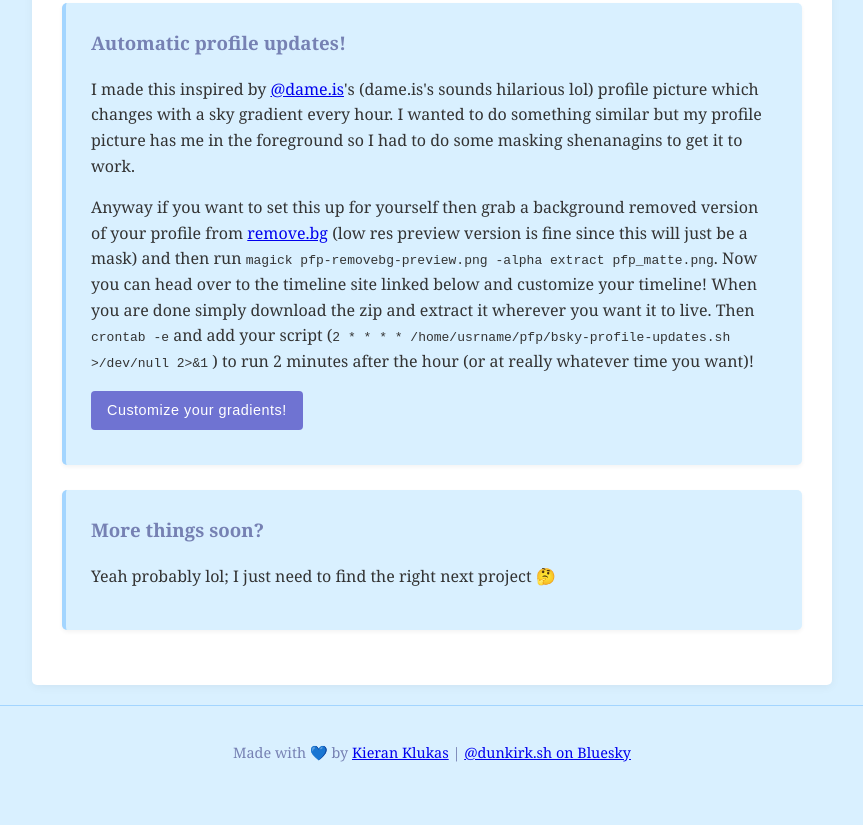
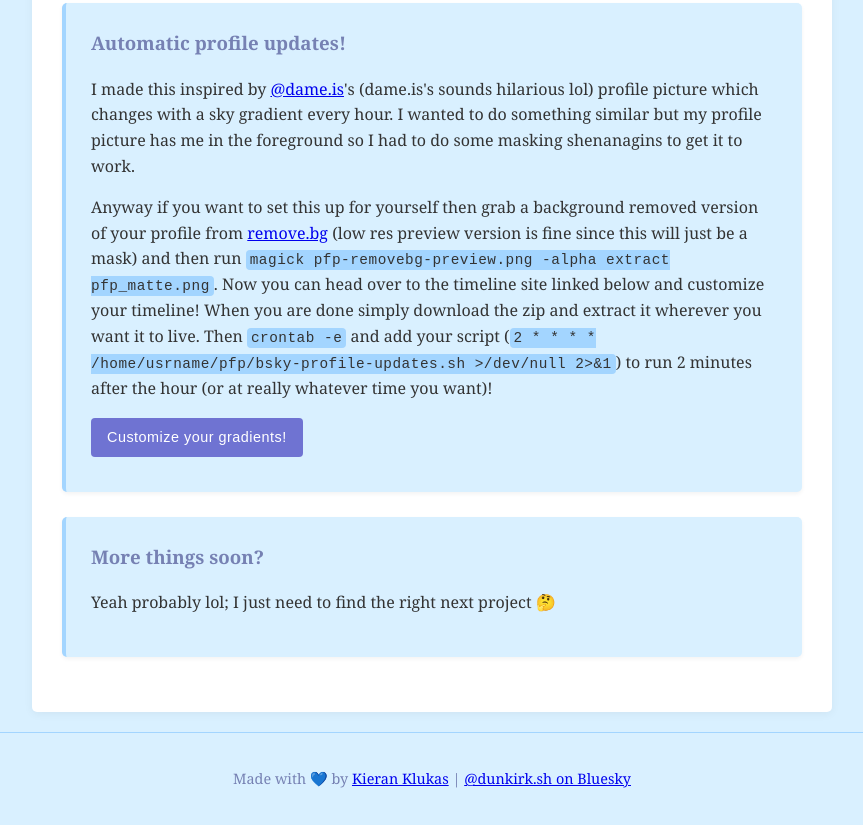
Before and after one commit to taciturnaxolotl/serif, a plain HTML site: page site/index.html in a window 1280 px wide. Shown: the part 694-1519 px from the top of the page, without its empty margins (208-1071 px from the left). Before the commit the page ends 1492 px from the top, so only its background shows below. Drawn offline with Linux system fonts and the light colour scheme.

Commit message:
feat: add code tag styling

```diff
--- a/site/index.html
+++ b/site/index.html
@@ -147,6 +147,15 @@
                 background-color: #0066cc;
             }
 
+            code {
+                background-color: var(--light-sky-blue);
+                padding: 2px 4px;
+                border-radius: 4px;
+                font-family: monospace;
+                font-size: 0.9rem;
+                letter-spacing: 0.5px;
+            }
+
             footer {
                 text-align: center;
                 padding: 20px;
@@ -217,9 +226,8 @@
                         script (<code
                             >2 * * * * /home/usrname/pfp/bsky-profile-updates.sh
                             >/dev/null 2>&1</code
-                        >
-                        ) to run 2 minutes after the hour (or at really whatever
-                        time you want)!
+                        >) to run 2 minutes after the hour (or at really
+                        whatever time you want)!
                     </p>
                     <a href="/pfp-updates" class="btn"
                         >Customize your gradients!</a
```
